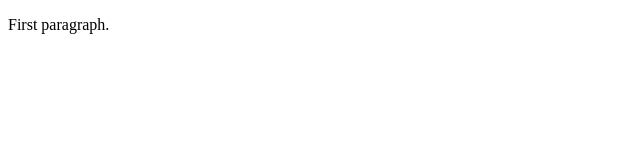
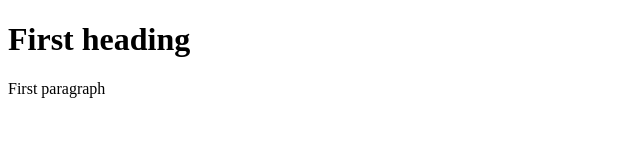
Before and after one commit to MariaKln/first_project, a plain HTML site: page index.html in a window 1280 px wide. Shown: the whole page, without its empty margins (0-640 px from the left). Drawn offline with Linux system fonts and the light colour scheme.

Commit message:
add page2.html

```diff
--- a/index.html
+++ b/index.html
@@ -4,6 +4,9 @@
     <meta charset="UTF-8">
     <meta name="viewport" content="width=device-width, initial-scale=1.0">
     <title>Document</title>
-    <p>First paragraph.</p>
 </head>
 <body>
+	<h1>First heading</h1>
+	<p>First paragraph</p>
+</body>
+</html>
```
Also changed, not shown: page2.html (added, +4 -0 lines).
